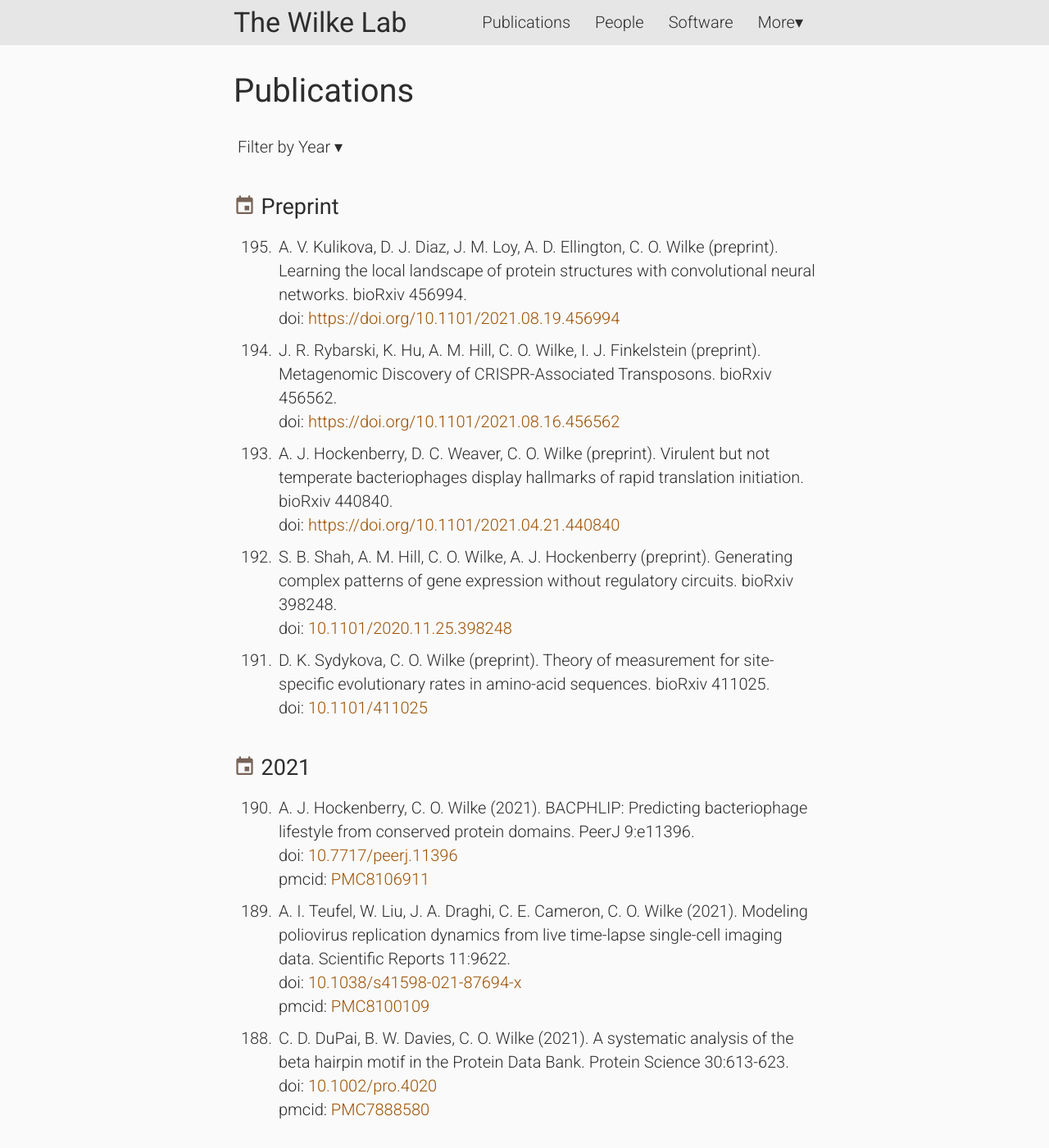
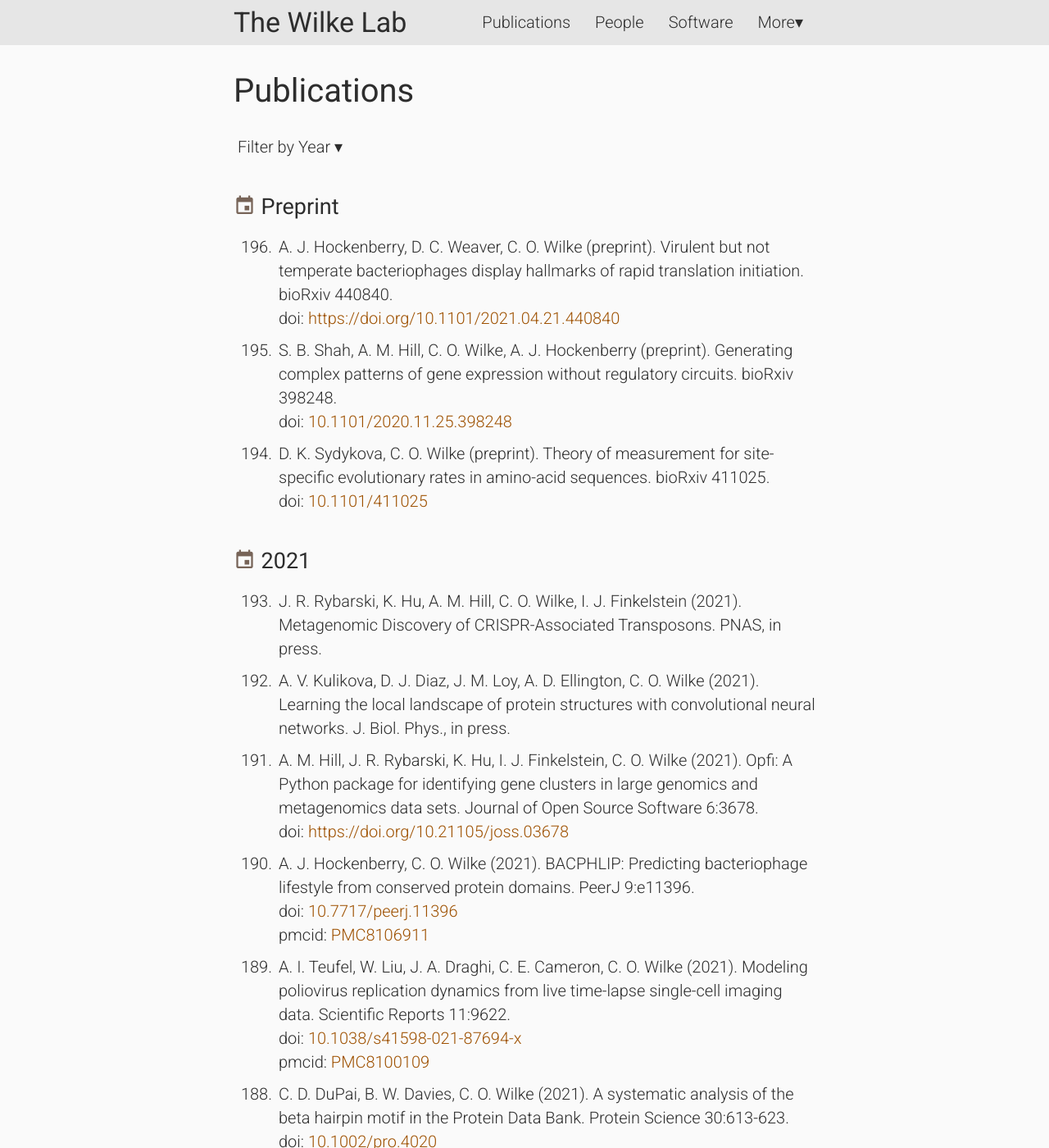
Before and after one commit to wilkelab/wilkelab.github.io, a Jekyll site: the page built from publications.html, in a window 1280 px wide and 1400 px high. Shown: the whole window at 82% size. Built offline with Jekyll 4.4.1, drawn with Linux system fonts in a browser that asks for light colours; nearby versions of some CDN libraries.

Commit message:
update pubs

```diff
--- a/_data/publications.yml
+++ b/_data/publications.yml
@@ -1,15 +1,3 @@
-- author: A. V. Kulikova, D. J. Diaz, J. M. Loy, A. D. Ellington, C. O. Wilke
-  year: preprint
-  title: Learning the local landscape of protein structures with convolutional neural networks.
-  ref: "bioRxiv 456994"
-  doi: https://doi.org/10.1101/2021.08.19.456994
-
-- author: J. R. Rybarski, K. Hu, A. M. Hill, C. O. Wilke, I. J. Finkelstein
-  year: preprint
-  title: Metagenomic Discovery of CRISPR-Associated Transposons.
-  ref: "bioRxiv 456562"
-  doi: https://doi.org/10.1101/2021.08.16.456562
-
 - author: A. J. Hockenberry, D. C. Weaver, C. O. Wilke
   year: preprint
   title: Virulent but not temperate bacteriophages display hallmarks of rapid translation initiation.
@@ -27,6 +15,22 @@
   title: Theory of measurement for site-specific evolutionary rates in amino-acid sequences.
   ref: "bioRxiv 411025"
   doi: 10.1101/411025
+
+- author: J. R. Rybarski, K. Hu, A. M. Hill, C. O. Wilke, I. J. Finkelstein
+  year: 2021
+  title: Metagenomic Discovery of CRISPR-Associated Transposons.
+  ref: "PNAS, in press"
+
+- author: A. V. Kulikova, D. J. Diaz, J. M. Loy, A. D. Ellington, C. O. Wilke
+  year: 2021
+  title: Learning the local landscape of protein structures with convolutional neural networks.
+  ref: "J. Biol. Phys., in press"
+
+- author: A. M. Hill, J. R. Rybarski, K. Hu, I. J. Finkelstein, C. O. Wilke
+  year: 2021
+  title: "Opfi: A Python package for identifying gene clusters in large genomics and metagenomics data sets."
+  ref: "Journal of Open Source Software 6:3678"
+  doi: https://doi.org/10.21105/joss.03678
 
 - author: A. J. Hockenberry, C. O. Wilke
   year: 2021
```
